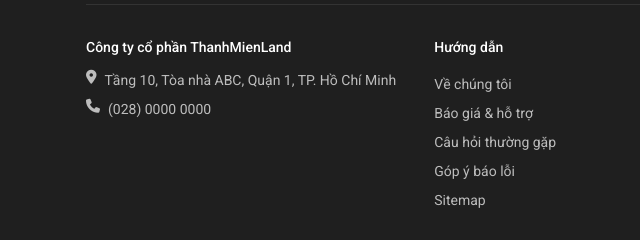
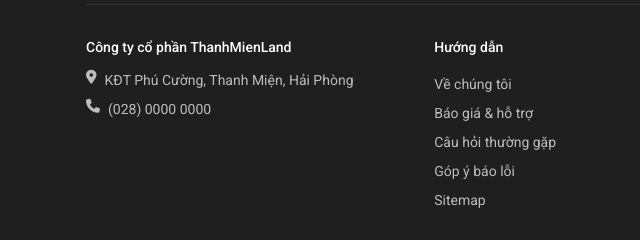
Before and after one commit to nguyenthithucuc2808-arch/vibeweb02-bds, a plain HTML site: page index.html in a window 1280 px wide. Shown: the part 3411-3651 px from the top of the page, 0-640 px from the left. Drawn offline with Linux system fonts and the light colour scheme.

Commit message:
Đổi địa chỉ văn phòng thành KĐT Phú Cường, Thanh Miện, Hải Phòng
Thêm .gitignore và .vercelignore cho cấu hình Vercel.

Co-Authored-By: Claude Opus 5.5 <noreply@anthropic.com>

```diff
--- a/index.html
+++ b/index.html
@@ -326,7 +326,7 @@
       <div class="footer__cols">
         <div class="footer__col">
           <h4>Công ty cổ phần ThanhMienLand</h4>
-          <p><i class="fa-solid fa-location-dot"></i> Tầng 10, Tòa nhà ABC, Quận 1, TP. Hồ Chí Minh</p>
+          <p><i class="fa-solid fa-location-dot"></i> KĐT Phú Cường, Thanh Miện, Hải Phòng</p>
           <p><i class="fa-solid fa-phone"></i> (028) 0000 0000</p>
         </div>
         <div class="footer__col">
```
Also changed, not shown: pages/cho-thue-can-ho/index.html (+1 -1 lines), 2 other files.
